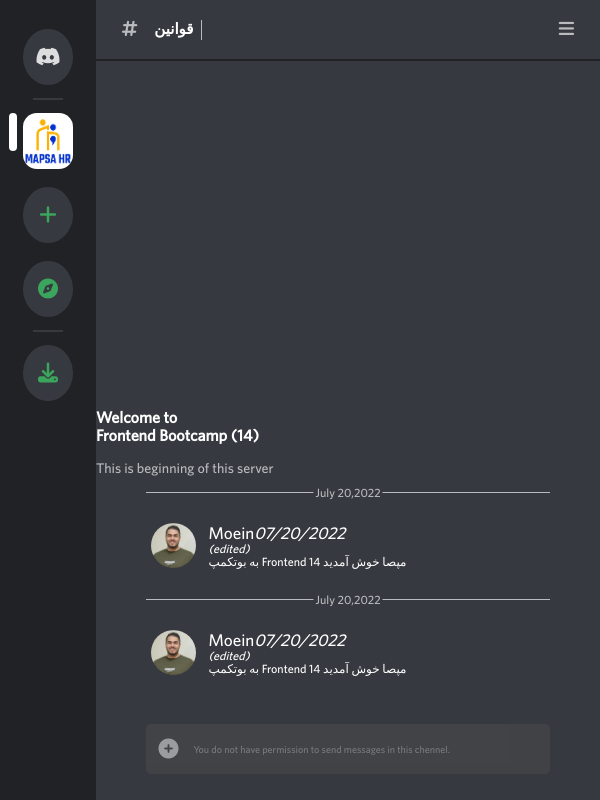
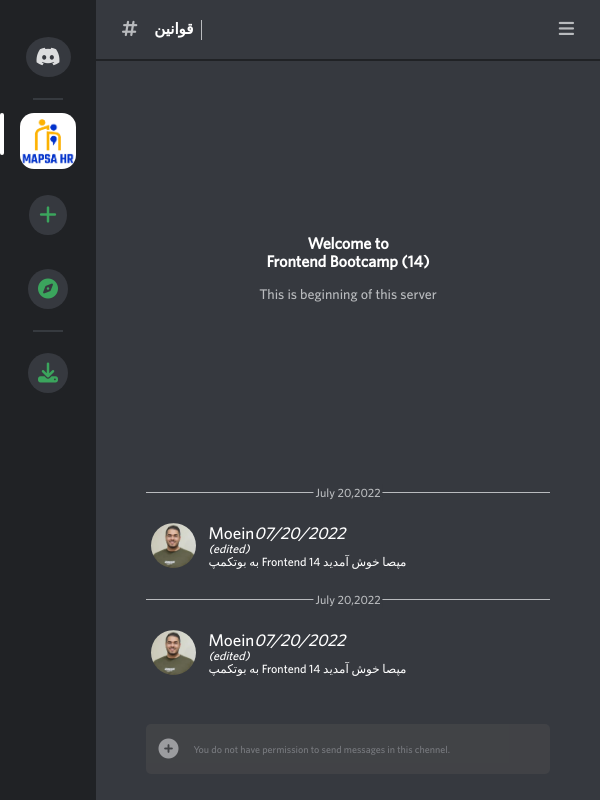
Before and after one commit to Nasseh-golmohamadi/Bootcamp-14-, a plain HTML site: page index.html in a window 600 px wide. Drawn offline with Linux system fonts and the light colour scheme.

Commit message:
Final Responsive One

```diff
--- a/css/style.css
+++ b/css/style.css
@@ -50,6 +50,7 @@ a {
   display: flex;
   flex-direction: column;
   height: 100%;
+  width: 100%;
   gap: 8px;
   padding-top: 3vh;
   align-items: center;
@@ -63,17 +64,23 @@ div.container .leftest-nav ul div.line {
 }
 
 .leftest-nav ul li {
-  width: 90%;
+  width: 100%;
   height: 7vh;
   display: flex;
   align-items: center;
   justify-content: center;
-  border-radius: 50%;
-  background-color: var(--lightBg);
-  transition: 350ms;
 }
 
-.leftest-nav ul li:hover {
+
+.leftest-nav ul li.active a{
+  padding: 0;
+}
+
+.leftest-nav ul a{
+  transition: all 500ms ease;
+}
+
+.leftest-nav ul a:hover{
   color: var(--f);
   background-color: #3ba55d;
   border-radius: 15px;
@@ -87,7 +94,7 @@ div.container .leftest-nav ul div.line {
   color: var(--white);
 }
 
-.leftest-nav ul li:first-child:hover {
+.leftest-nav ul li:first-child a:hover {
   background-color: var(--purple);
 }
 
@@ -97,17 +104,20 @@ div.container .leftest-nav ul div.line {
 
 .leftest-nav ul li.active::before {
   content: "";
-  width: 8px;
-  height: 38px;
+  width: 4px;
+  height: 42px;
   background-color: var(--f);
   position: absolute;
   top: 0px;
-  left: -17px;
-  border-radius: 5px;
+  left: 0px;
+  border-radius: 10px;
 }
 
 .leftest-nav ul li a {
   font-size: 20px;
+  padding: 10px;
+  border-radius: 50%;
+  background-color: var(--lightBg);
 }
 
 .leftest-nav ul li a img {
@@ -320,7 +330,7 @@ main section.chat header nav:first-child {
 main section.chat header nav:first-child div {
   display: flex;
   flex-direction: row;
-  gap:7px;
+  gap: 7px;
 }
 
 main section.chat header nav:first-child div.horizental {
@@ -389,13 +399,10 @@ main section.chat article div.right {
   flex-direction: column;
 }
 
-<<<<<<< HEAD
 main section.chat article div.right div.top-right {
   margin: auto 0;
 }
 
-=======
->>>>>>> e7d94825e9625ff42c3327f919fff329ba6a971b
 main section.chat article div.right > div {
   text-align: center;
   font-size: 32px;
@@ -519,7 +526,7 @@ main section.chat article div.right section div.opacity {
   margin: auto 0;
 }
 
-main section.chat article div.right section{
+main section.chat article div.right section {
   margin: 0 auto;
   width: 90%;
 }
@@ -534,7 +541,6 @@ main section.chat article div.right section div.opacity div {
   margin-bottom: 8px;
   padding: 14px;
   gap: 15px;
-
 }
 
 main section.chat article div.right section div.opacity div i {
@@ -610,14 +616,19 @@ article nav section ul li a img {
 }
 
 article nav section.offline {
-  opacity: 0.5;
   overflow-y: auto;
   height: 60%;
 }
 
-article nav section.offline ul li:hover {
+article nav section.offline ul li{
+  opacity: 0.5;
+}
+
+article nav section.offline ul li:hover{
   opacity: 1;
 }
+
+
 
 article nav section.offline::-webkit-scrollbar {
   width: 10px;
@@ -633,14 +644,14 @@ article nav section.offline::-webkit-scrollbar-thumb {
   border-radius: 5px;
 }
 
-@media (max-width:1400px){
-  section.chat header nav:first-child div:nth-child(2){
+@media (max-width: 1400px) {
+  section.chat header nav:first-child div:nth-child(2) {
     display: none;
   }
 }
 
-@media (max-width:1200px){
-  section.chat header nav:first-child div:nth-child(2){
+@media (max-width: 1200px) {
+  section.chat header nav:first-child div:nth-child(2) {
     display: none;
   }
 }
@@ -649,27 +660,28 @@ article nav section.offline::-webkit-scrollbar-thumb {
   main.base aside div.top {
     font-size: 9px;
   }
+
   main.base aside {
     font-size: 10px;
   }
 
-  .leftest-nav{
-    width:8%;
+  .leftest-nav {
+    width: 8%;
   }
 
-  main.base{
+  main.base {
     width: 92%;
   }
 
-  main section.chat{
+  main section.chat {
     width: 78%;
   }
 
-main.base aside{
+  main.base aside {
     width: 22%;
   }
 
-  main section.chat header nav:first-child div:nth-child(2){
+  main section.chat header nav:first-child div:nth-child(2) {
     display: none;
   }
 
@@ -683,7 +695,7 @@ main.base aside{
 }
 
 @media (max-width: 768px) {
-  main.base{
+  main.base {
     width: 90%;
   }
 
@@ -691,7 +703,7 @@ main.base aside{
     width: 10%;
   }
 
-  main.base aside{
+  main.base aside {
     width: 30%;
   }
 
@@ -700,18 +712,18 @@ main.base aside{
   }
 
   main section.chat article div.right > div {
-    font-size: 1.50em;
+    font-size: 1.5em;
   }
 
   main section.chat article nav.users {
     display: none;
   }
 
-  main section.chat header nav:first-child div:nth-child(2){
+  main section.chat header nav:first-child div:nth-child(2) {
     display: none;
   }
 
-  main section.chat header nav:nth-child(2) section{
+  main section.chat header nav:nth-child(2) section {
     display: none;
   }
 
@@ -719,7 +731,7 @@ main.base aside{
     width: 100%;
   }
 
-  main section.chat article div.right section{
+  main section.chat article div.right section {
     width: 90%;
   }
 
@@ -730,26 +742,25 @@ main.base aside{
   main section.chat article div.right section div.opacity div p {
     font-size: 12px;
   }
+
+  main section.chat article div.right div.top-right h1 {
+    font-size: 1.75em;
+  }
 }
 
-@media (min-width: 480px) and (max-width:600px) {
-  .leftest-nav ul li.active::before {
-    left: -22px;
-}
+@media (min-width: 480px) and (max-width: 600px) {
 
   main section.chat header {
     padding: 0 32px;
   }
-
 }
 
-@media (max-width:600px) {
-
+@media (max-width: 600px) {
   .leftest-nav {
-    width: 16%;
+    width: 16%;`
   }
 
-  main.base aside{
+  main.base aside {
     display: none;
   }
 
@@ -758,15 +769,15 @@ main section.chat header {
     width: 84%;
   }
 
-  main section.chat{
+  main section.chat {
     width: 100%;
   }
 
-  main section.chat header nav:nth-child(2) section{
+  main section.chat header nav:nth-child(2) section {
     display: none;
   }
 
-  main section.chat header nav:first-child div:nth-child(2){
+  main section.chat header nav:first-child div:nth-child(2) {
     display: block;
   }
 
@@ -780,10 +791,6 @@ main section.chat header {
 
   main section.chat article div.right div.top-right h1 {
     font-size: 1rem;
-  }
-
-  .leftest-nav ul li.active::before {
-    left: -14px;
   }
 
   main section.chat article div.right section div.border-top-bottom .path {
--- a/index.html
+++ b/index.html
@@ -15,7 +15,7 @@
     <div class="container">
         <nav class="leftest-nav">
             <ul>
-                <li><a href="#"><i class="fa-brands fa-discord"></i></a></li>
+                <li class="naseh"><a href="#"><i class="fa-brands fa-discord"></i></a></li>
                 <div class="line"></div>
                 <li class="active"><a href="#"><img src="./img/Mapsa.png" alt=""></a></li>
                 <li><a href="#"><i class="fa-solid fa-plus"></i></a></li>
```
Lines whose indentation alone changed are shown as unchanged.
